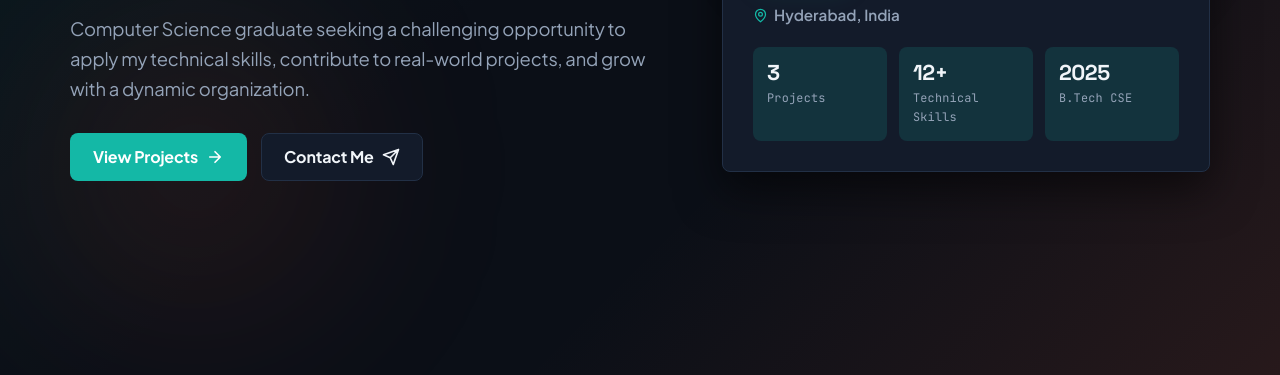
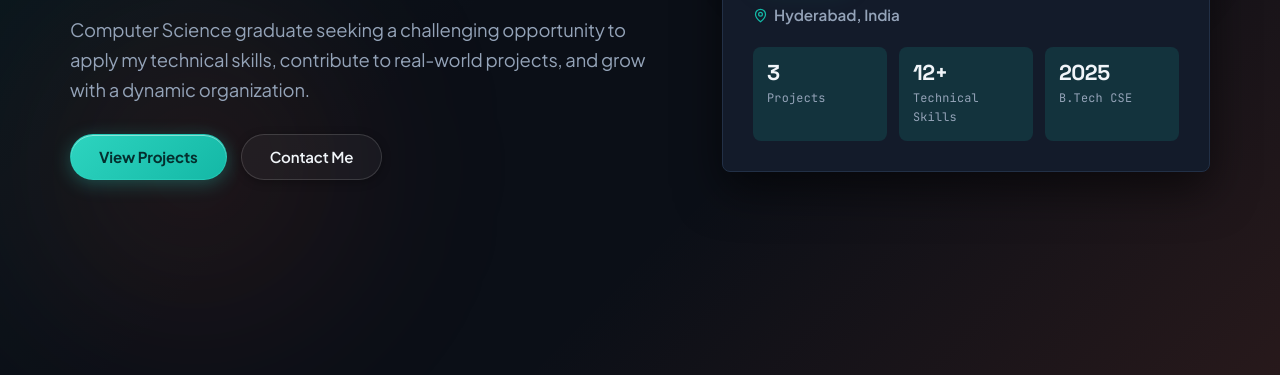
Before and after one commit to Kkarthik23540/portfolio, a website built with Vite: page index.html in a window 1280 px wide. Both pictures are taken after a click on the button "Switch to dark theme". Shown: the part 425-800 px from the top of the page. Built offline with nearby package versions, Linux system fonts and the light colour scheme; some packages are replaced by stand-ins of ours.

Commit message:
Redesign hero CTA buttons into unique frosted pill buttons and remove icon symbols

```diff
--- a/index.html
+++ b/index.html
@@ -109,11 +109,9 @@
             <div class="hero-actions">
               <a class="btn primary" href="#projects">
                 <span>View Projects</span>
-                <svg viewBox="0 0 24 24" width="18" height="18" fill="none" stroke="currentColor" stroke-width="2.2" stroke-linecap="round" stroke-linejoin="round" aria-hidden="true"><path d="M5 12h14M12 5l7 7-7 7"/></svg>
               </a>
               <a class="btn secondary" href="#contact">
                 <span>Contact Me</span>
-                <svg viewBox="0 0 24 24" width="18" height="18" fill="none" stroke="currentColor" stroke-width="2.2" stroke-linecap="round" stroke-linejoin="round" aria-hidden="true"><path d="M22 2 11 13M22 2l-7 20-4-9-9-4 20-7z"/></svg>
               </a>
             </div>
           </div>
--- a/styles.css
+++ b/styles.css
@@ -589,15 +589,21 @@ h3 {
   align-items: center;
   justify-content: center;
   gap: 8px;
-  min-height: 48px;
-  padding: 0 22px;
-  border: 1px solid transparent;
-  border-radius: 8px;
+  min-height: 46px;
+  padding: 0 28px;
+  border: 1.5px solid transparent;
+  border-radius: 999px;
   font-family: var(--font-sans);
-  font-weight: 700;
+  font-size: 0.94rem;
+  font-weight: 600;
   letter-spacing: -0.01em;
+  text-decoration: none;
   cursor: pointer;
-  transition: transform 0.25s cubic-bezier(0.16, 1, 0.3, 1), box-shadow 0.25s ease, background-color 0.2s ease, border-color 0.2s ease;
+  transition: transform 0.25s cubic-bezier(0.16, 1, 0.3, 1),
+              box-shadow 0.25s ease,
+              background 0.25s ease,
+              border-color 0.25s ease,
+              color 0.25s ease;
 }
 
 .btn:active {
@@ -605,8 +611,10 @@ h3 {
 }
 
 .btn.primary {
-  background: var(--accent);
-  color: white;
+  background: linear-gradient(135deg, #007f73 0%, #029e8f 100%);
+  color: #ffffff;
+  border-color: rgba(0, 127, 115, 0.4);
+  box-shadow: inset 0 1px 0 rgba(255, 255, 255, 0.3), 0 4px 16px rgba(0, 127, 115, 0.25);
 }
 
 .btn.primary::after {
@@ -618,7 +626,7 @@ h3 {
   background: linear-gradient(
     90deg,
     transparent 0%,
-    rgba(255, 255, 255, 0.25) 50%,
+    rgba(255, 255, 255, 0.28) 50%,
     transparent 100%
   );
   content: "";
@@ -627,9 +635,10 @@ h3 {
 }
 
 .btn.primary:hover {
-  background: #006b61;
-  box-shadow: 0 10px 24px rgba(0, 127, 115, 0.3);
+  background: linear-gradient(135deg, #006e63 0%, #028a7c 100%);
+  box-shadow: inset 0 1px 0 rgba(255, 255, 255, 0.4), 0 8px 24px rgba(0, 127, 115, 0.38);
   transform: translateY(-2px);
+  color: #ffffff;
 }
 
 .btn.primary:hover::after {
@@ -638,13 +647,19 @@ h3 {
 }
 
 .btn.secondary {
-  border-color: var(--line);
-  background: var(--surface);
+  border-color: rgba(203, 213, 225, 0.9);
+  background: rgba(255, 255, 255, 0.85);
+  backdrop-filter: blur(14px);
+  -webkit-backdrop-filter: blur(14px);
+  color: var(--text);
+  box-shadow: 0 2px 8px rgba(15, 23, 42, 0.04);
 }
 
 .btn.secondary:hover {
   border-color: var(--accent);
-  box-shadow: 0 8px 20px rgba(23, 32, 51, 0.12);
+  background: #ffffff;
+  color: var(--accent);
+  box-shadow: 0 6px 20px rgba(0, 127, 115, 0.16);
   transform: translateY(-2px);
 }
 
@@ -1297,10 +1312,10 @@ h3 {
 
 .submit-btn {
   width: 100%;
-  min-height: 44px;
+  min-height: 46px;
   padding: 0 20px;
   border: 0;
-  border-radius: 8px;
+  border-radius: 999px;
   cursor: pointer;
   display: inline-flex;
   align-items: center;
@@ -1816,12 +1831,34 @@ h3 {
   border-color: #0a66c2;
 }
 
+[data-theme="dark"] .btn.primary {
+  background: linear-gradient(135deg, #2dd4bf 0%, #14b8a6 100%);
+  color: #042f2e;
+  border-color: rgba(45, 212, 191, 0.5);
+  box-shadow: inset 0 1px 0 rgba(255, 255, 255, 0.45), 0 4px 18px rgba(45, 212, 191, 0.3);
+  font-weight: 700;
+}
+
 [data-theme="dark"] .btn.primary:hover {
-  background: #0d9488;
+  background: linear-gradient(135deg, #38e4cf 0%, #17c9b5 100%);
+  color: #042f2e;
+  box-shadow: inset 0 1px 0 rgba(255, 255, 255, 0.6), 0 8px 28px rgba(45, 212, 191, 0.45);
+}
+
+[data-theme="dark"] .btn.secondary {
+  border-color: rgba(255, 255, 255, 0.14);
+  background: rgba(255, 255, 255, 0.04);
+  backdrop-filter: blur(14px);
+  -webkit-backdrop-filter: blur(14px);
+  color: #f1f5f9;
+  box-shadow: 0 2px 10px rgba(0, 0, 0, 0.3);
 }
 
 [data-theme="dark"] .btn.secondary:hover {
-  box-shadow: 0 8px 20px rgba(0, 0, 0, 0.4);
+  border-color: rgba(45, 212, 191, 0.5);
+  background: rgba(45, 212, 191, 0.08);
+  color: #2dd4bf;
+  box-shadow: 0 8px 24px rgba(0, 0, 0, 0.4), 0 0 18px rgba(45, 212, 191, 0.15);
 }
 
 [data-theme="dark"] .nav-links {
```
